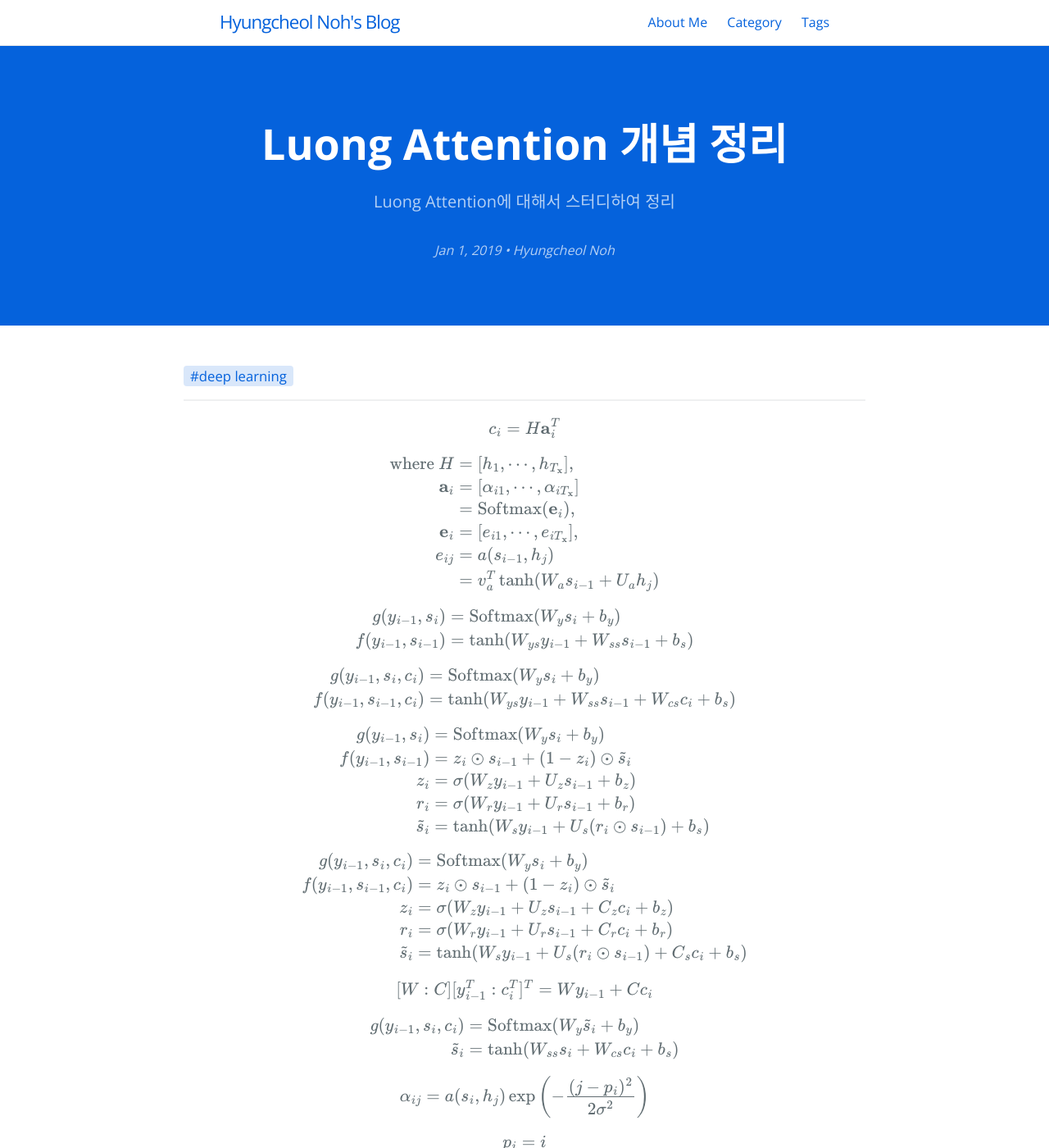
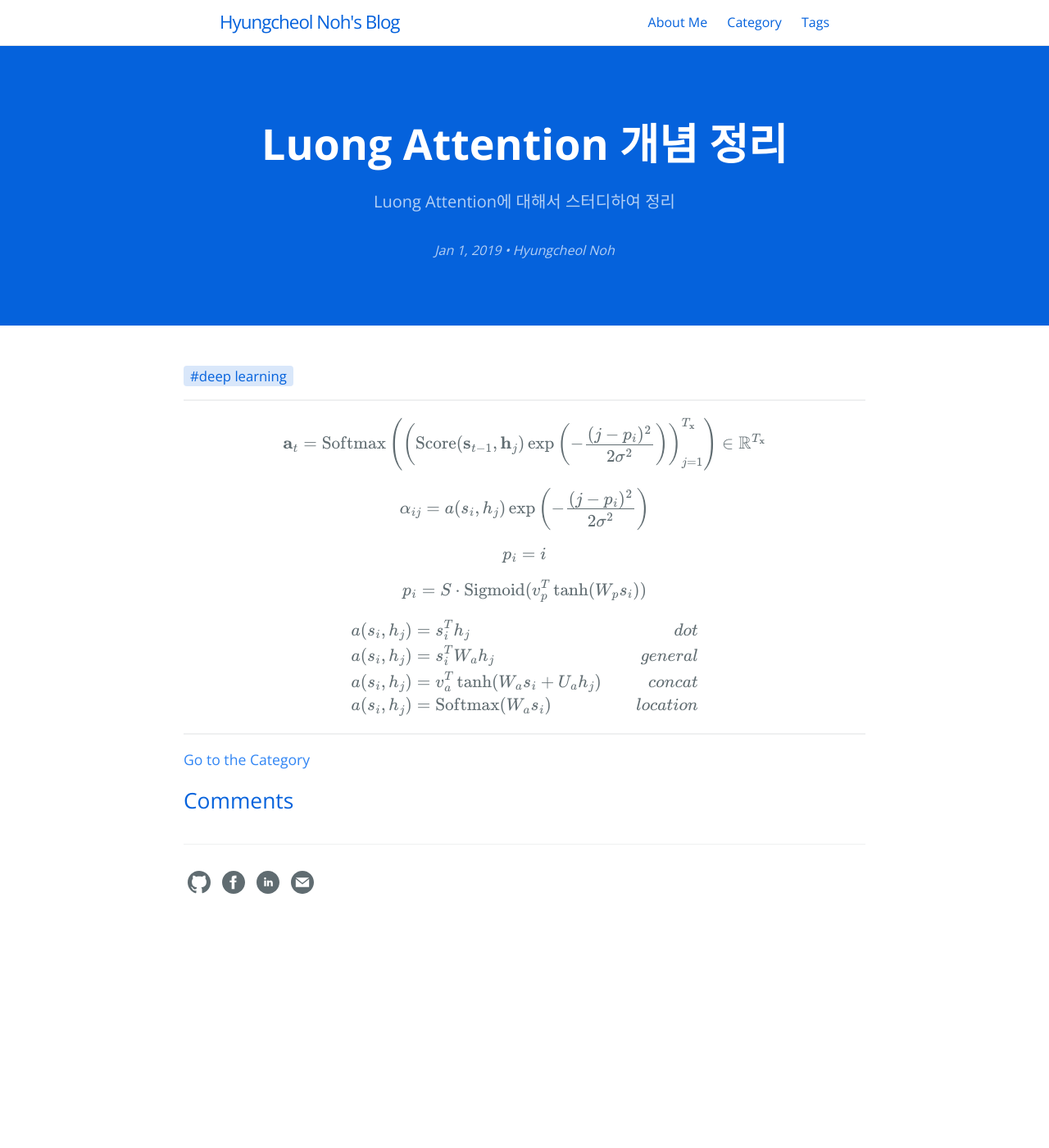
Before and after one commit to hcnoh/hcnoh.github.io, a Jekyll site: the page built from _posts/2019-01-01-luong-attention.md, in a window 1280 px wide and 1400 px high. Shown: the whole window at 82% size. Built offline with Jekyll 4.4.1, drawn with Linux system fonts in a browser that asks for light colours; formulas are drawn with MathJax 3; comment, search, counter and statistics services are not loaded.

Commit message:
Update 2019-01-01-luong-attention.md

```diff
--- a/_posts/2019-01-01-luong-attention.md
+++ b/_posts/2019-01-01-luong-attention.md
@@ -13,65 +13,8 @@
 permalink: /2019-01-01-luong-attention
 ---
 
-
 $$
-c_i = H \mathbf{a}_i^T
-$$
-
-$$
-\begin{align*}
-\text{where} \ H & = [h_1,\cdots, h_{T_{\mathbf{x}}}], \\
-\mathbf{a}_i & = [\alpha_{i1}, \cdots, \alpha_{iT_{\mathbf{x}}}] \\
-& = \text{Softmax}(\mathbf{e}_i), \\
-\mathbf{e}_i & = [e_{i1}, \cdots, e_{iT_{\mathbf{x}}}], \\
-e_{ij} & = a(s_{i-1}, h_j) \\
-& = v_a^T \tanh(W_a s_{i-1} + U_a h_j)
-\end{align*}
-$$
-
-$$
-\begin{align*}
-g(y_{i-1}, s_i) & = \text{Softmax}(W_ys_i + b_y) \\
-f(y_{i-1}, s_{i-1}) & = \tanh(W_{ys}y_{i-1} + W_{ss}s_{i-1} + b_s)
-\end{align*}
-$$
-
-$$
-\begin{align*}
-g(y_{i-1}, s_i, c_i) & = \text{Softmax}(W_ys_i + b_y) \\
-f(y_{i-1}, s_{i-1}, c_i) & = \tanh(W_{ys}y_{i-1} + W_{ss}s_{i-1} + W_{cs}c_i + b_s)
-\end{align*}
-$$
-
-$$
-\begin{align*}
-g(y_{i-1}, s_i) & = \text{Softmax}(W_ys_i + b_y) \\
-f(y_{i-1}, s_{i-1}) & = z_i \odot s_{i-1} + (1-z_i)\odot \tilde{s}_i \\
-z_i & = \sigma(W_z y_{i-1} + U_z s_{i-1} +b_z) \\
-r_i & = \sigma(W_r y_{i-1} + U_r s_{i-1} + b_r) \\
-\tilde{s}_i & = \tanh(W_s y_{i-1} + U_s (r_i \odot s_{i-1}) + b_s)
-\end{align*}
-$$
-
-$$
-\begin{align*}
-g(y_{i-1}, s_i, c_i) & = \text{Softmax}(W_ys_i + b_y) \\
-f(y_{i-1}, s_{i-1}, c_i) & = z_i \odot s_{i-1} + (1-z_i)\odot \tilde{s}_i \\
-z_i & = \sigma(W_z y_{i-1} + U_z s_{i-1} + C_zc_i + b_z) \\
-r_i & = \sigma(W_r y_{i-1} + U_r s_{i-1} + C_rc_i + b_r) \\
-\tilde{s}_i & = \tanh(W_s y_{i-1} + U_s (r_i \odot s_{i-1}) + C_sc_i + b_s)
-\end{align*}
-$$
-
-$$
-[W : C][y_{i-1}^T : c_i^T]^T = Wy_{i-1} + Cc_i
-$$
-
-$$
-\begin{align*}
-g(y_{i-1}, s_i, c_i) & = \text{Softmax}(W_y \tilde{s}_i + b_y) \\
-\tilde{s}_i & = \tanh(W_{ss} s_i + W_{cs} c_i + b_s)
-\end{align*}
+\mathbf{a}_t = \text{Softmax}\left(\left(\text{Score}(\mathbf{s}_{t-1}, \mathbf{h}_j) \exp\left( -\frac{(j-p_i)^2}{2\sigma^2} \right) \right)_{j=1}^{T_{\mathbf{x}}}\right) \in \mathbb{R}^{T_{\mathbf{x}}}
 $$
 
 $$
```
